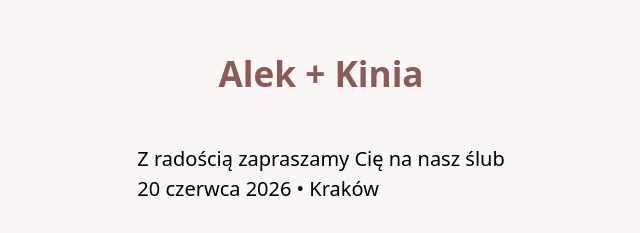
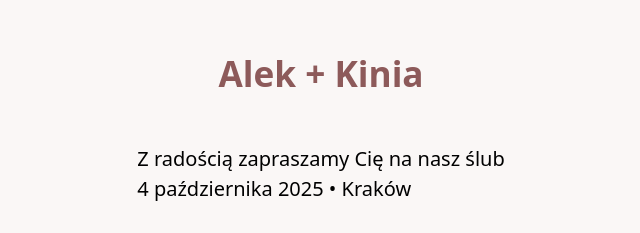
Before and after one commit to AleksanderPostrzednik/alekslubkinia, a plain HTML site: page index.html in a window 1280 px wide. Shown: the part 234-467 px from the top of the page, 319-959 px from the left. Drawn offline with Linux system fonts and the light colour scheme.

Commit message:
Update index.html

```diff
--- a/index.html
+++ b/index.html
@@ -18,7 +18,7 @@
 </head>
 <body>
   <h1>Alek&nbsp;+&nbsp;Kinia</h1>
-  <p class="lead">Z radością zapraszamy Cię na nasz ślub<br>20 czerwca 2026&nbsp;•&nbsp;Kraków</p>
+  <p class="lead">Z radością zapraszamy Cię na nasz ślub<br>4 października 2025&nbsp;•&nbsp;Kraków</p>
   <!-- HERE FORM (Tally embed script) -->
   <button onclick="window.location='#rsvp'">Potwierdź obecność</button>
   <footer>© 2025 Alek & Kinia • Do zobaczenia!</footer>
```
